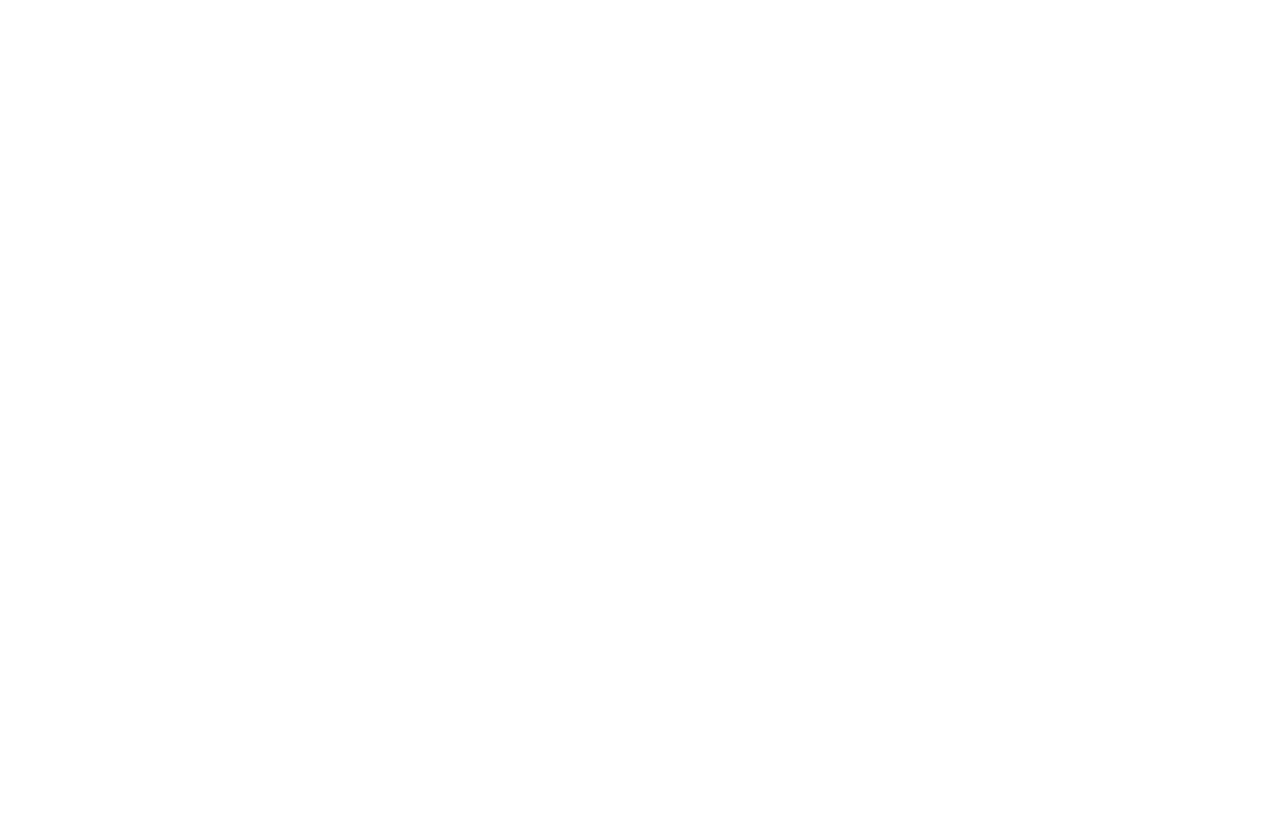
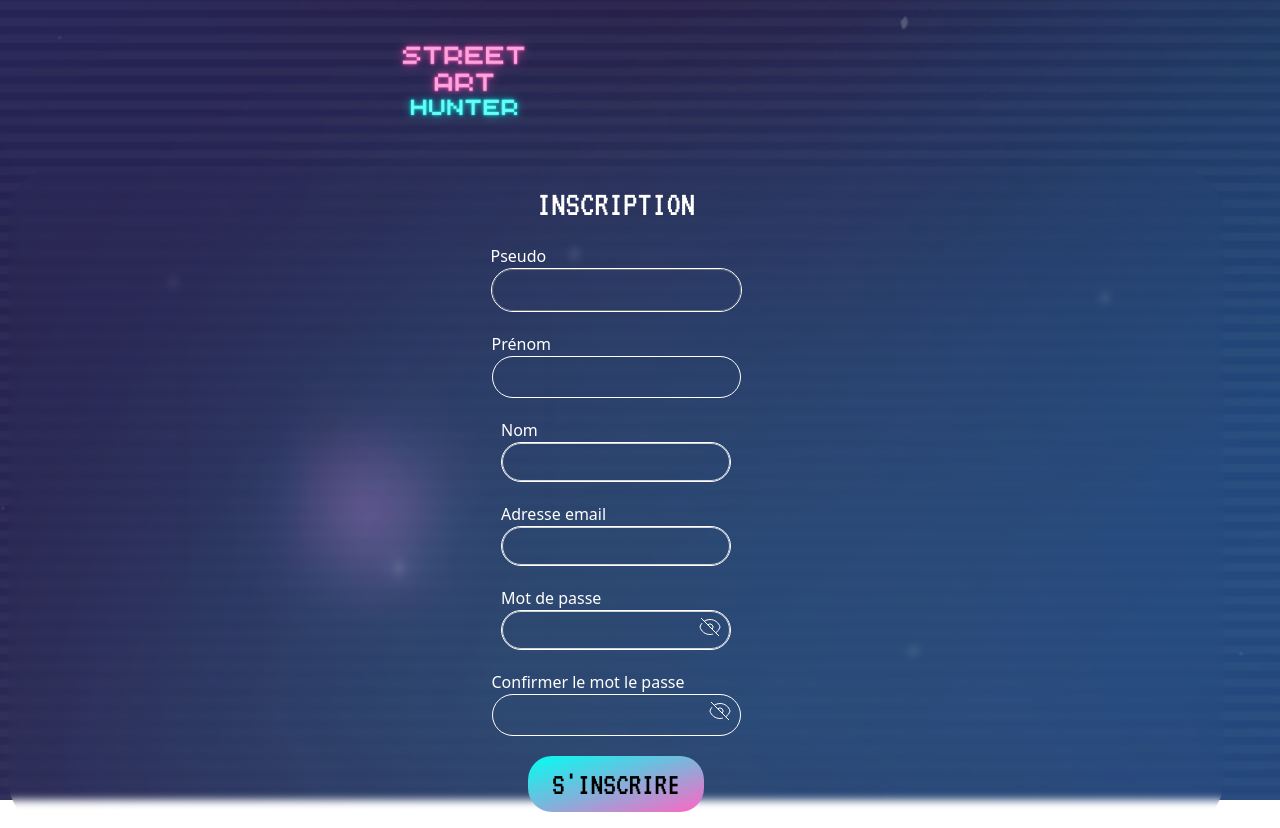
Before and after one commit to WildCodeSchool/P3_Street-Art-Hunter_Lyon_React_Sept_2022, a React (Vite) app in the folder frontend/: page /inscription in a window 1280 px wide. Before the commit this address had no page. Before the commit the page ends 800 px from the top, so only its background shows below. Built offline with nearby package versions, Linux system fonts and the light colour scheme.

Commit message:
making the rooooouuuuuutes

```diff
--- a/frontend/src/App.jsx
+++ b/frontend/src/App.jsx
@@ -1,3 +1,5 @@
+import Registration from "@pages/ Registration";
+import Camera from "@pages/Camera";
 import Connexion from "@pages/Connexion";
 import Home from "@pages/Home";
 import Menu from "@pages/Menu";
@@ -12,6 +14,7 @@ function App() {
     <Routes>
       <Route path="/" element={<Home />} />
       <Route path="/connexion" element={<Connexion />} />
+      <Route path="/inscription" element={<Registration />} />
       <Route path="/stepper" element={<Stepper />} />
       <Route path="/scores" element={<Scores />} />
       <Route path="/menu" element={<Menu />} />
@@ -22,6 +25,7 @@ function App() {
       <Route path="/favoris" element={<Home />} />
       <Route path="/magalerie" element={<Home />} />
       <Route path="/badges" element={<Home />} />
+      <Route path="/camera" element={<Camera />} />
     </Routes>
   );
 }
--- a/frontend/src/components/ConnectLandpage.jsx
+++ b/frontend/src/components/ConnectLandpage.jsx
@@ -5,12 +5,14 @@ function ConnectLandpage() {
   return (
     <div className="flex justify-center h-10">
       <div className="relative bottom-[6rem] w-80 h-60 backdrop-blur-sm bg-black/10 rounded-[3rem] flex flex-col justify-center items-center">
+        <NavLink to="/inscription">
           <button
             type="button"
             className="bg-gradient-to-tl from-pink to-lightblue rounded-3xl font-main-font text-[32px] py-1 px-6"
           >
             S'INSCRIRE
           </button>
+        </NavLink>
         <p className="text-white font-main-font text-[32px]">ou</p>
         <NavLink to="/connexion">
           <button
--- a/frontend/src/components/Form.jsx
+++ b/frontend/src/components/Form.jsx
@@ -15,7 +15,7 @@ function Form() {
             <input
               type="text"
               name="Pseudo"
-              className="bg-transparent pl-2 pr-2 mt-1 mb-1"
+              className="bg-transparent pl-2 pr-2 rounded-[3rem] "
             />
           </div>
         </label>
@@ -25,7 +25,7 @@ function Form() {
             <input
               type="text"
               name="Prénom"
-              className="bg-transparent pl-2 pr-2 mt-1 mb-1"
+              className="bg-transparent pl-2 pr-2 border-none rounded-[3rem]"
             />
           </div>
         </label>
@@ -35,7 +35,7 @@ function Form() {
             <input
               type="text"
               name="name"
-              className=" bg-transparent pl-2 pr-2 mt-1 mb-1"
+              className="relative block w-full appearance-none bg-transparent rounded-full border border-gray-300 px-3 py-2 text-white placeholder-gray-500 focus:z-10 focus:border-indigo-500 focus:outline-none focus:ring-indigo-500 sm:text-sm"
             />
           </div>
         </label>
@@ -45,7 +45,7 @@ function Form() {
             <input
               type="text"
               name="Adresse-email"
-              className="bg-transparent pl-2 pr-2 mt-1 mb-1"
+              className="relative block w-full appearance-none bg-transparent rounded-full border border-gray-300 px-3 py-2 text-white placeholder-gray-500 focus:z-10 focus:border-indigo-500 focus:outline-none focus:ring-indigo-500 sm:text-sm"
             />
           </div>
         </label>
@@ -55,7 +55,7 @@ function Form() {
             <input
               type={showPassWord ? "password" : "text"}
               name="Mot-de-passe"
-              className=" bg-transparent pl-2 pr-2 mt-1 mb-1"
+              className="relative block w-full appearance-none bg-transparent rounded-full border border-gray-300 px-3 py-2 text-white placeholder-gray-500 focus:z-10 focus:border-indigo-500 focus:outline-none focus:ring-indigo-500 sm:text-sm"
             />
 
             {showPassWord ? (
@@ -90,7 +90,7 @@ function Form() {
             <input
               type={showPassWord2 ? "password" : "text"}
               name="Confirmé-le-mot-le-passe"
-              className="bg-transparent pl-2 pr-2 mt-1 mb-1 "
+              className="bg-transparent pl-2 pr-2 border-none rounded-[3rem]"
             />
             {showPassWord2 ? (
               <svg
--- /dev/null
+++ b/frontend/src/pages/Camera.jsx
@@ -0,0 +1,5 @@
+import React from "react";
+
+export default function Camera() {
+  return <div>Camera</div>;
+}
```
Lines whose indentation alone changed are shown as unchanged.
